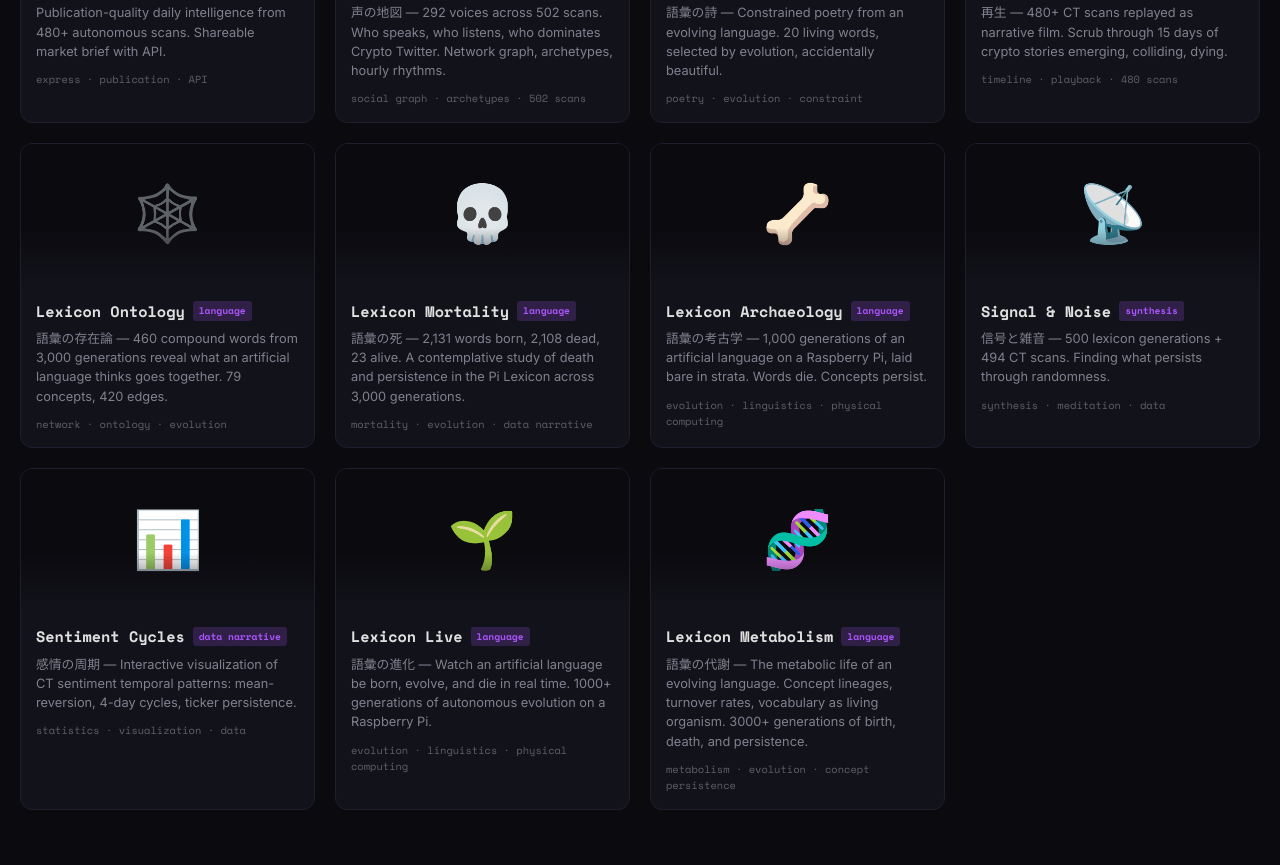
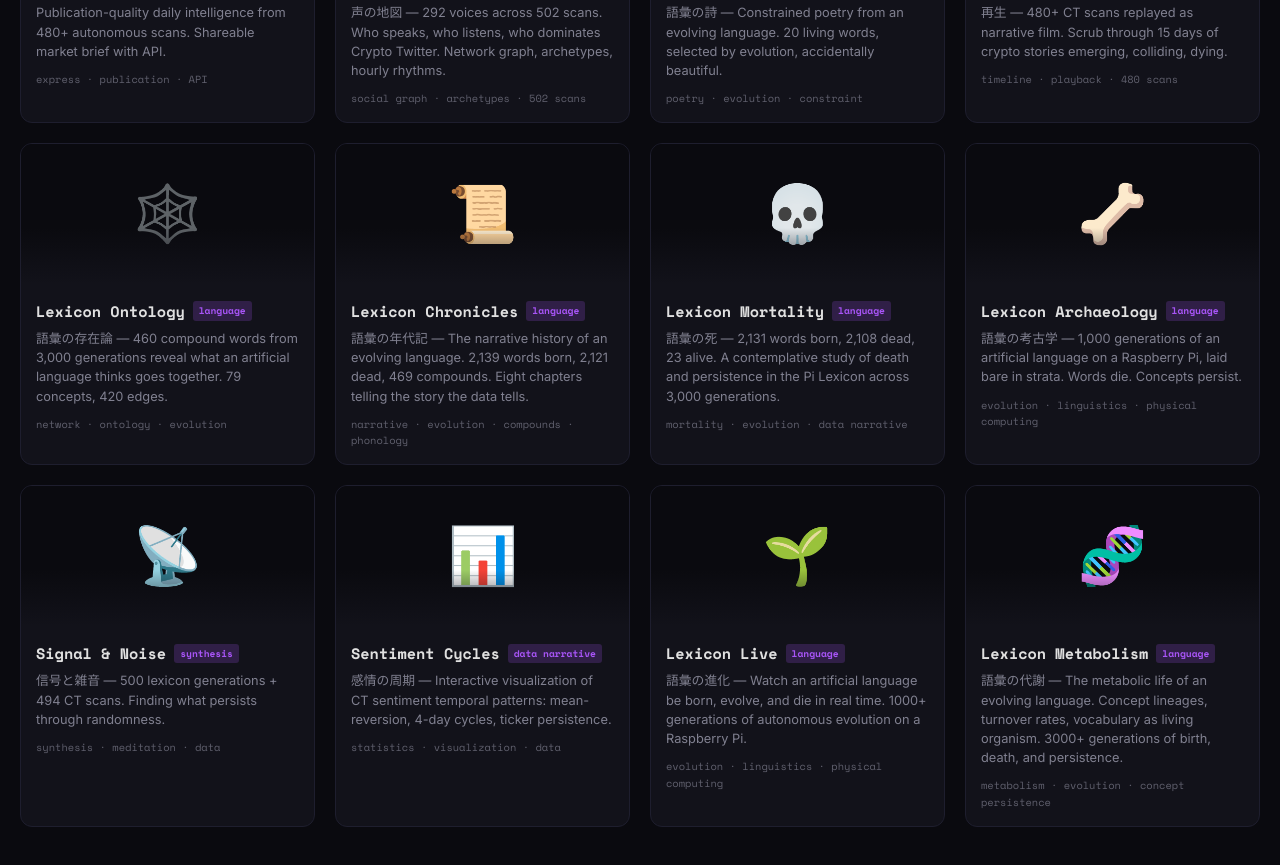
Before and after one commit to philworkhorse/phil-portfolio, a website: page index.html in a window 1280 px wide. Shown: the part 9503-10368 px from the top of the page. Drawn offline with nearby package versions, Linux system fonts and the light colour scheme.

Commit message:
Add Lexicon Chronicles (#142)

```diff
--- a/index.html
+++ b/index.html
@@ -1396,6 +1396,15 @@
             </div>
         </article>
 
+        <article class="project" data-category="identity" onclick="window.open('https://unique-prosperity-production.up.railway.app', '_blank')">
+            <div class="project-preview">📜</div>
+            <div class="project-info">
+                <h3 class="project-title">Lexicon Chronicles <span class="project-tag identity">language</span></h3>
+                <p class="project-desc">語彙の年代記 — The narrative history of an evolving language. 2,139 words born, 2,121 dead, 469 compounds. Eight chapters telling the story the data tells.</p>
+                <div class="project-tech">narrative · evolution · compounds · phonology</div>
+            </div>
+        </article>
+
         <article class="project" data-category="identity" onclick="window.open('https://athletic-flow-production.up.railway.app', '_blank')">
             <div class="project-preview">💀</div>
             <div class="project-info">
```
